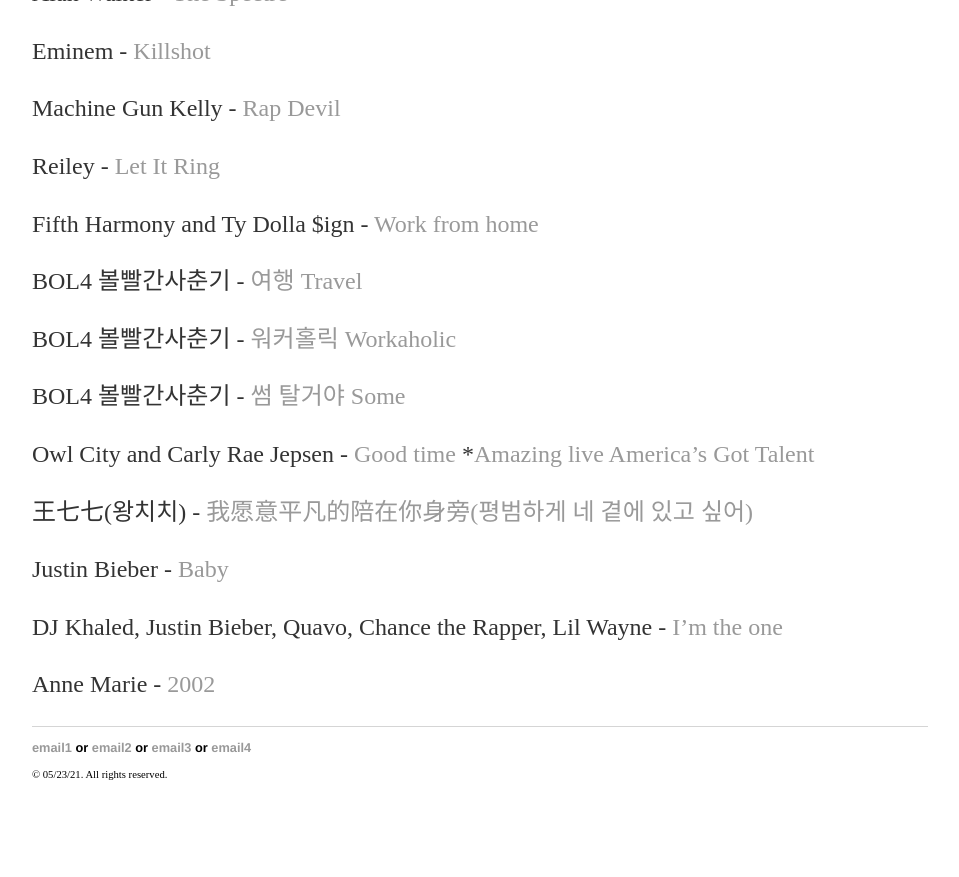
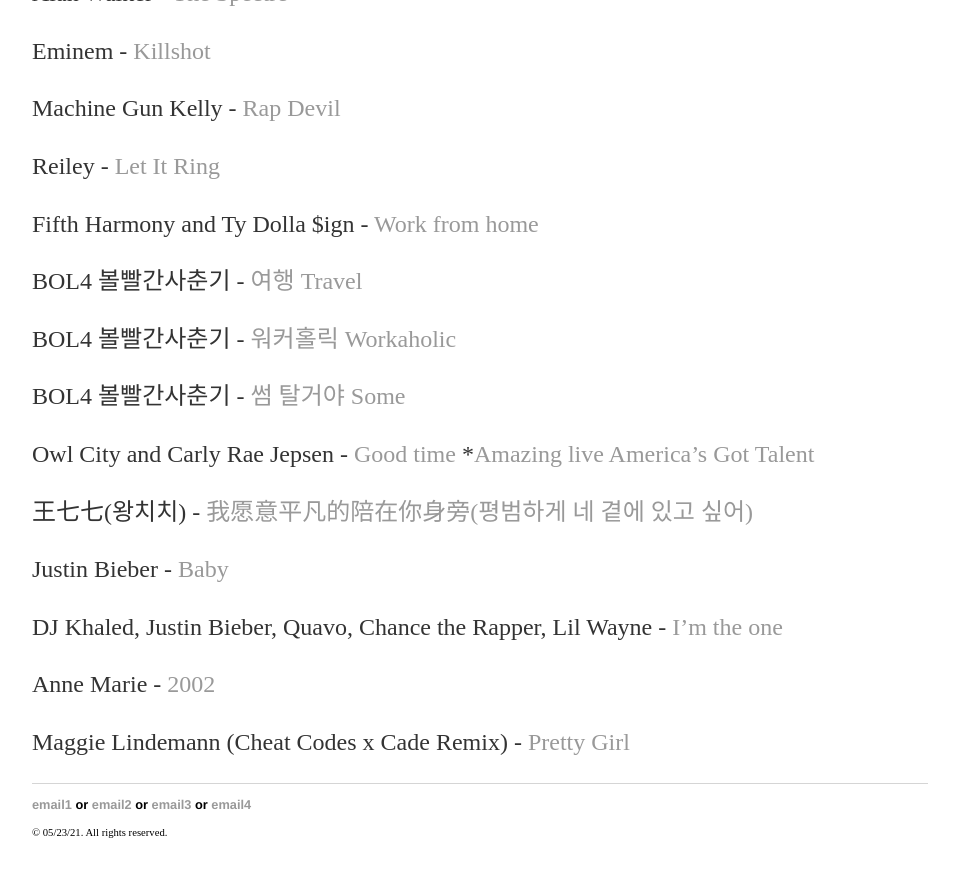
Before and after one commit to yjkweon24/yjkweon24.github.io, a Jekyll site: the page built from _posts/2018-10-23-songs-that-i-love.md, in a window 1280 px wide and 900 px high, scrolled down 14089 px. Shown: the top 877 px of the window, without its empty margins (160-1119 px from the left). Built offline with Jekyll 4.4.1, drawn with Linux system fonts in a browser that asks for light colours; before the commit the page ends 14931 px from its top, so only the background shows below that.

Commit message:
Update 2018-10-23-songs-that-i-love.md

```diff
--- a/_posts/2018-10-23-songs-that-i-love.md
+++ b/_posts/2018-10-23-songs-that-i-love.md
@@ -504,3 +504,5 @@
 DJ Khaled, Justin Bieber, Quavo, Chance the Rapper, Lil Wayne - [I'm the one](https://www.youtube.com/watch?v=weeI1G46q0o)
 
 Anne Marie - [2002](https://www.youtube.com/watch?v=Il-an3K9pjg)
+
+Maggie Lindemann (Cheat Codes x Cade Remix) - [Pretty Girl](https://www.youtube.com/watch?v=RhkgEgPqGc4)
```
